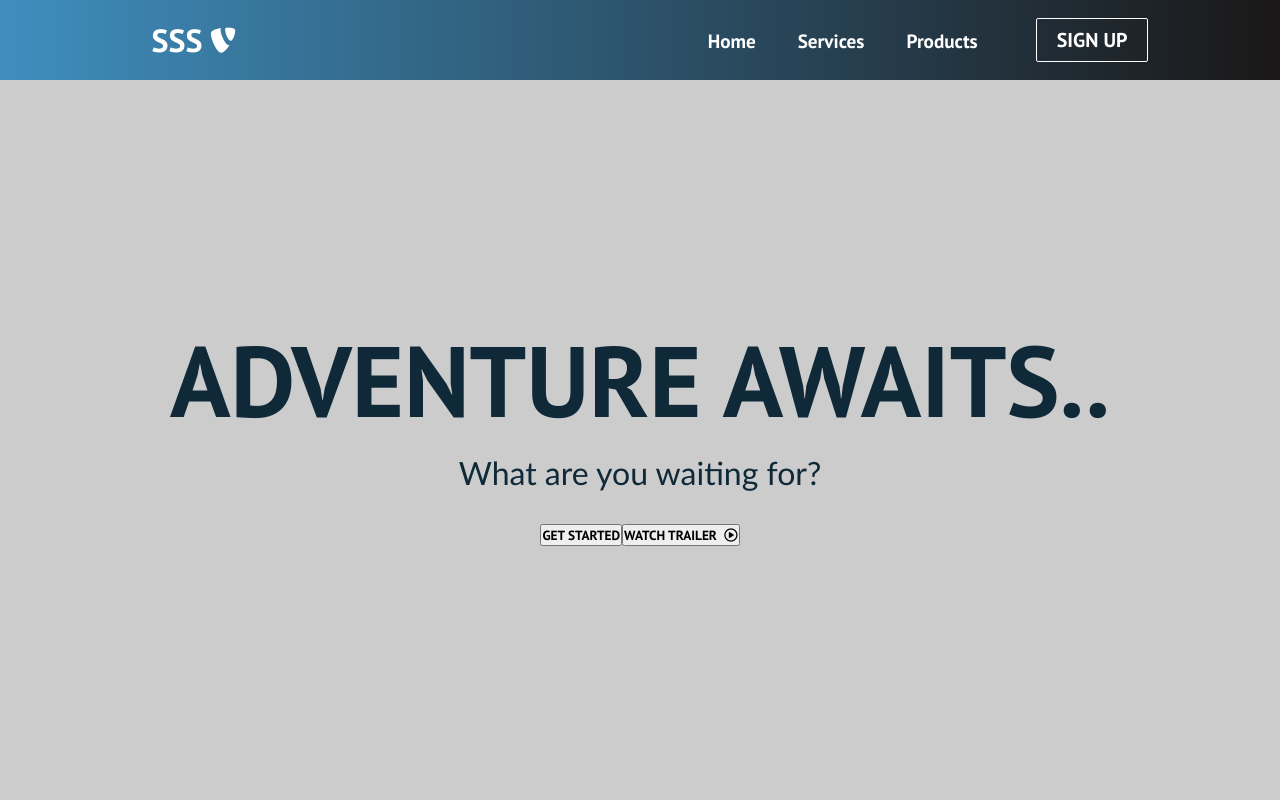
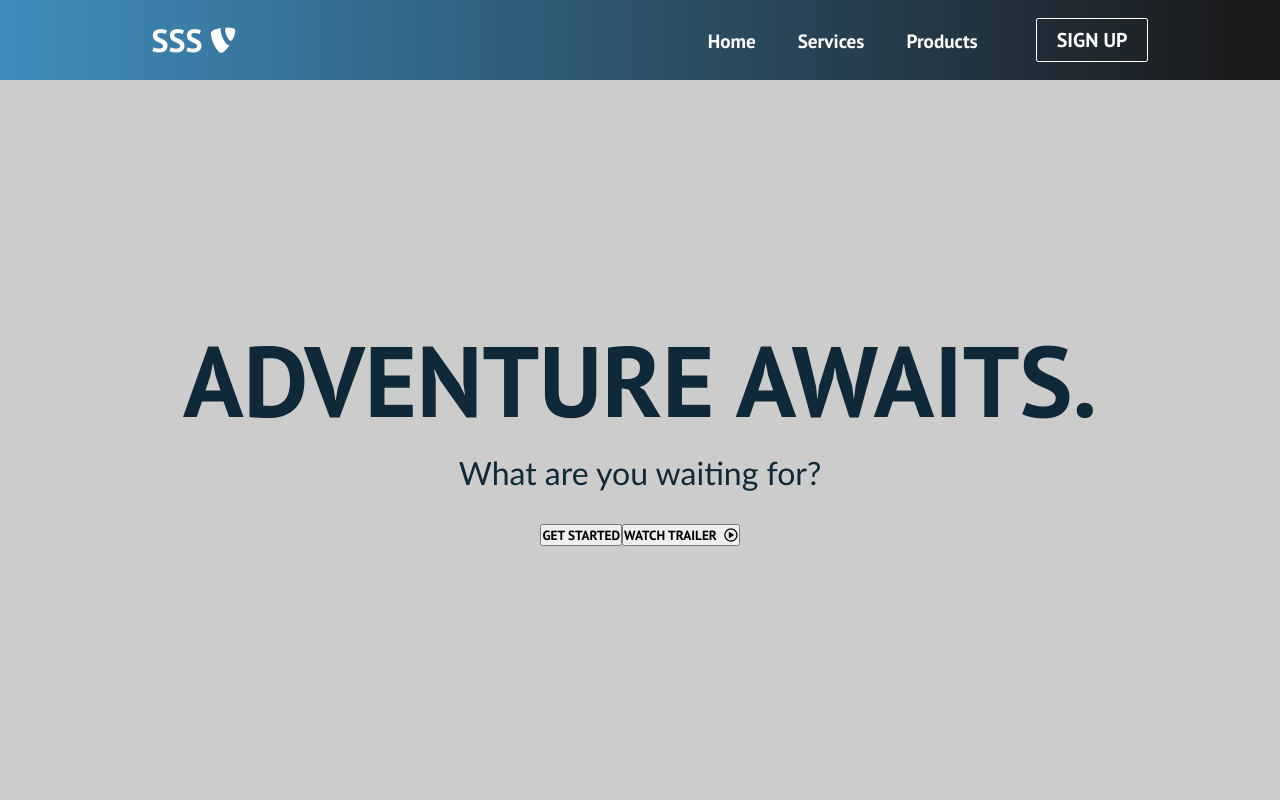
Before and after one commit to Iceyy00/react-t2, a React (Create React App) app: page / in a window 1280 px wide. Shown: the top 800 px of the page. Built offline with nearby package versions, Linux system fonts and the light colour scheme.

Commit message:
Update HeroSection.js

```diff
--- a/src/components/HeroSection.js
+++ b/src/components/HeroSection.js
@@ -6,7 +6,7 @@ import './HeroSection.css';
 const HeroSection = () => {
   return (
     <div className='hero-container'>
-      <h1>ADVENTURE AWAITS..</h1>
+      <h1>ADVENTURE AWAITS.</h1>
       <p>What are you waiting for?</p>
       <div className="hero-btns">
         <button
```
